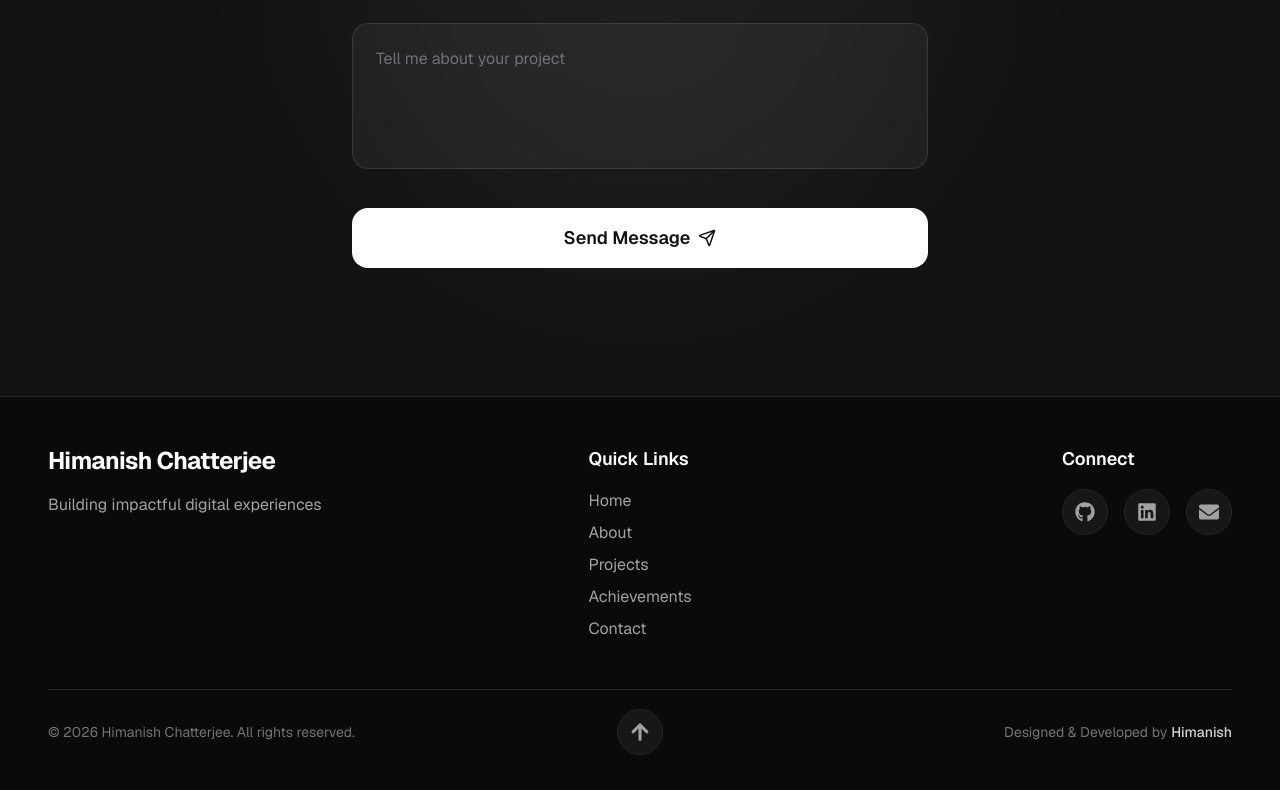
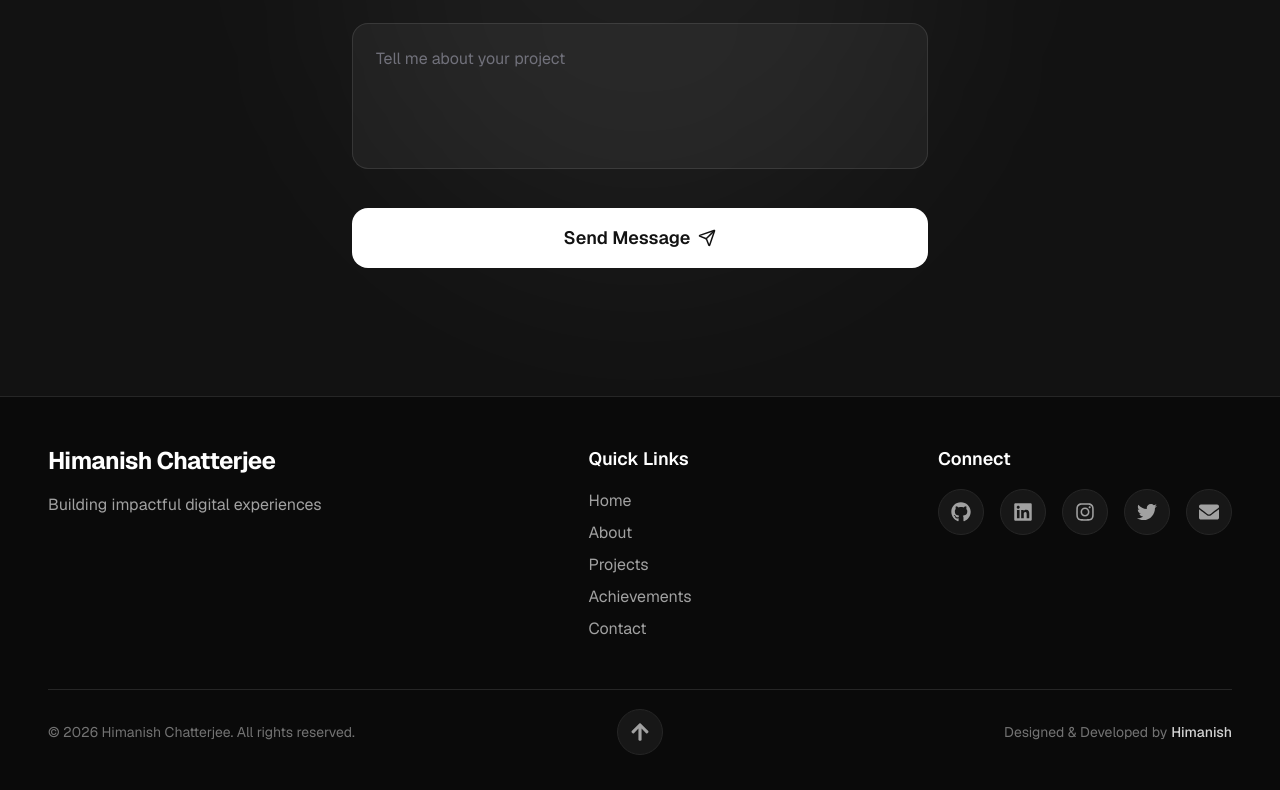
Before and after one commit to MindfulTechie-06/Portfolio_New, a Next.js app: page / in a window 1280 px wide. Shown: the part 9258-10048 px from the top of the page. Built offline with nearby package versions, Linux system fonts and the light colour scheme.

Commit message:
feat: add Instagram and Twitter icons with social links in footer

```diff
--- a/src/components/Footer.tsx
+++ b/src/components/Footer.tsx
@@ -1,7 +1,7 @@
 "use client";
 
 import React from 'react';
-import { FaGithub, FaLinkedin, FaEnvelope, FaArrowUp } from 'react-icons/fa';
+import { FaGithub, FaLinkedin, FaEnvelope, FaArrowUp, FaInstagram, FaTwitter } from 'react-icons/fa';
 
 const Footer = () => {
   const scrollToSection = (id: string) => {
@@ -79,6 +79,24 @@ const Footer = () => {
                   <FaLinkedin size={20} />
                 </a>
                 <a
+                  href="https://www.instagram.com/_.himanixx._?igsh=MXUxMGUzZWlmZzFpYQ=="
+                  target="_blank"
+                  rel="noopener noreferrer"
+                  className="p-3 rounded-full bg-neutral-900 border border-neutral-800 hover:bg-neutral-800 hover:border-neutral-700 text-neutral-400 hover:text-pink-500 transition-all duration-300 hover:scale-110"
+                  aria-label="Instagram Profile"
+                >
+                  <FaInstagram size={20} />
+                </a>
+                <a
+                  href="https://x.com/HimanishCh65417"
+                  target="_blank"
+                  rel="noopener noreferrer"
+                  className="p-3 rounded-full bg-neutral-900 border border-neutral-800 hover:bg-neutral-800 hover:border-neutral-700 text-neutral-400 hover:text-sky-400 transition-all duration-300 hover:scale-110"
+                  aria-label="Twitter Profile"
+                >
+                  <FaTwitter size={20} />
+                </a>
+                <a
                   href="mailto:chatterjeehimanish520@gmail.com"
                   className="p-3 rounded-full bg-neutral-900 border border-neutral-800 hover:bg-neutral-800 hover:border-neutral-700 text-neutral-400 hover:text-red-400 transition-all duration-300 hover:scale-110"
                   aria-label="Send Email"
```
